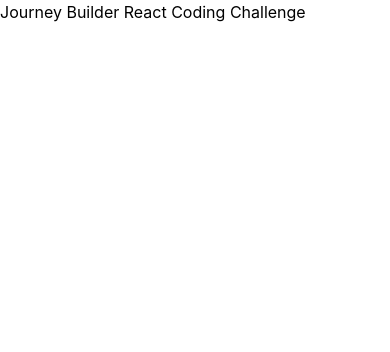
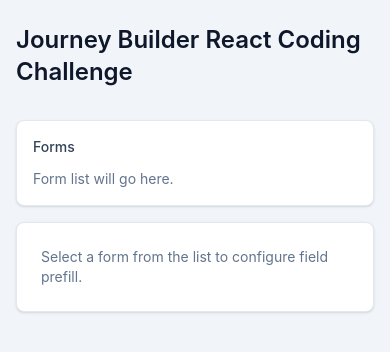
Before and after one commit to A-Cdeveloper/Journey-Builder-React-Coding-Challenge, a React (Vite) app: page / in a window 390 px wide. Shown: the top 352 px of the page. Built offline with nearby package versions, Linux system fonts and the light colour scheme.

Commit message:
feat: add query provider and responsive app shell
Wire TanStack Query, two-column layout with graph and prefill placeholders,
and responsive stacking below the md breakpoint.

```diff
--- a/src/App.tsx
+++ b/src/App.tsx
@@ -1,8 +1,24 @@
+import { Header } from "./components/Header.tsx";
+import { FormList } from "./features/graph/components/FormList.tsx";
+import { PrefillPanel } from "./features/prefill/components/PrefillPanel.tsx";
+
 function App() {
   return (
-    <>
-      <h1>Journey Builder React Coding Challenge</h1>
-    </>
+    <div className="min-h-screen bg-slate-100">
+      <div className="mx-auto w-full max-w-5xl px-4 py-6 sm:px-6 sm:py-8">
+        <Header />
+
+        <div className="flex flex-col gap-4 md:flex-row md:gap-6">
+          <aside className="w-full shrink-0 md:w-1/3">
+            <FormList />
+          </aside>
+
+          <main className="w-full min-w-0 md:w-2/3">
+            <PrefillPanel />
+          </main>
+        </div>
+      </div>
+    </div>
   );
 }
 
--- /dev/null
+++ b/src/components/Header.tsx
@@ -0,0 +1,9 @@
+export function Header() {
+  return (
+    <header className="mb-8">
+      <h1 className="text-2xl font-semibold text-slate-900">
+        Journey Builder React Coding Challenge
+      </h1>
+    </header>
+  );
+}
--- /dev/null
+++ b/src/features/graph/components/FormList.tsx
@@ -0,0 +1,8 @@
+export function FormList() {
+  return (
+    <section className="rounded-lg border border-slate-200 bg-white p-4 shadow-sm">
+      <h2 className="mb-3 text-sm font-medium text-slate-700">Forms</h2>
+      <p className="text-sm text-slate-500">Form list will go here.</p>
+    </section>
+  );
+}
--- /dev/null
+++ b/src/features/prefill/components/PrefillPanel.tsx
@@ -0,0 +1,9 @@
+export function PrefillPanel() {
+  return (
+    <section className="rounded-lg border border-slate-200 bg-white p-6 shadow-sm">
+      <p className="text-sm text-slate-500">
+        Select a form from the list to configure field prefill.
+      </p>
+    </section>
+  );
+}
--- a/src/main.tsx
+++ b/src/main.tsx
@@ -2,9 +2,12 @@ import { StrictMode } from "react";
 import { createRoot } from "react-dom/client";
 import "./index.css";
 import App from "./App.tsx";
+import { QueryProvider } from "./providers/QueryProvider.tsx";
 
 createRoot(document.getElementById("root")!).render(
   <StrictMode>
-    <App />
+    <QueryProvider>
+      <App />
+    </QueryProvider>
   </StrictMode>,
 );
--- /dev/null
+++ b/src/providers/QueryProvider.tsx
@@ -0,0 +1,13 @@
+import { QueryClientProvider } from "@tanstack/react-query";
+import type { ReactNode } from "react";
+import { queryClient } from "./queryClient.ts";
+
+type QueryProviderProps = {
+  children: ReactNode;
+};
+
+export function QueryProvider({ children }: QueryProviderProps) {
+  return (
+    <QueryClientProvider client={queryClient}>{children}</QueryClientProvider>
+  );
+}
--- /dev/null
+++ b/src/providers/queryClient.ts
@@ -0,0 +1,11 @@
+import { QueryClient } from "@tanstack/react-query";
+
+export const queryClient = new QueryClient({
+  defaultOptions: {
+    queries: {
+      staleTime: Infinity,
+      retry: 1,
+      refetchOnWindowFocus: false,
+    },
+  },
+});
```
